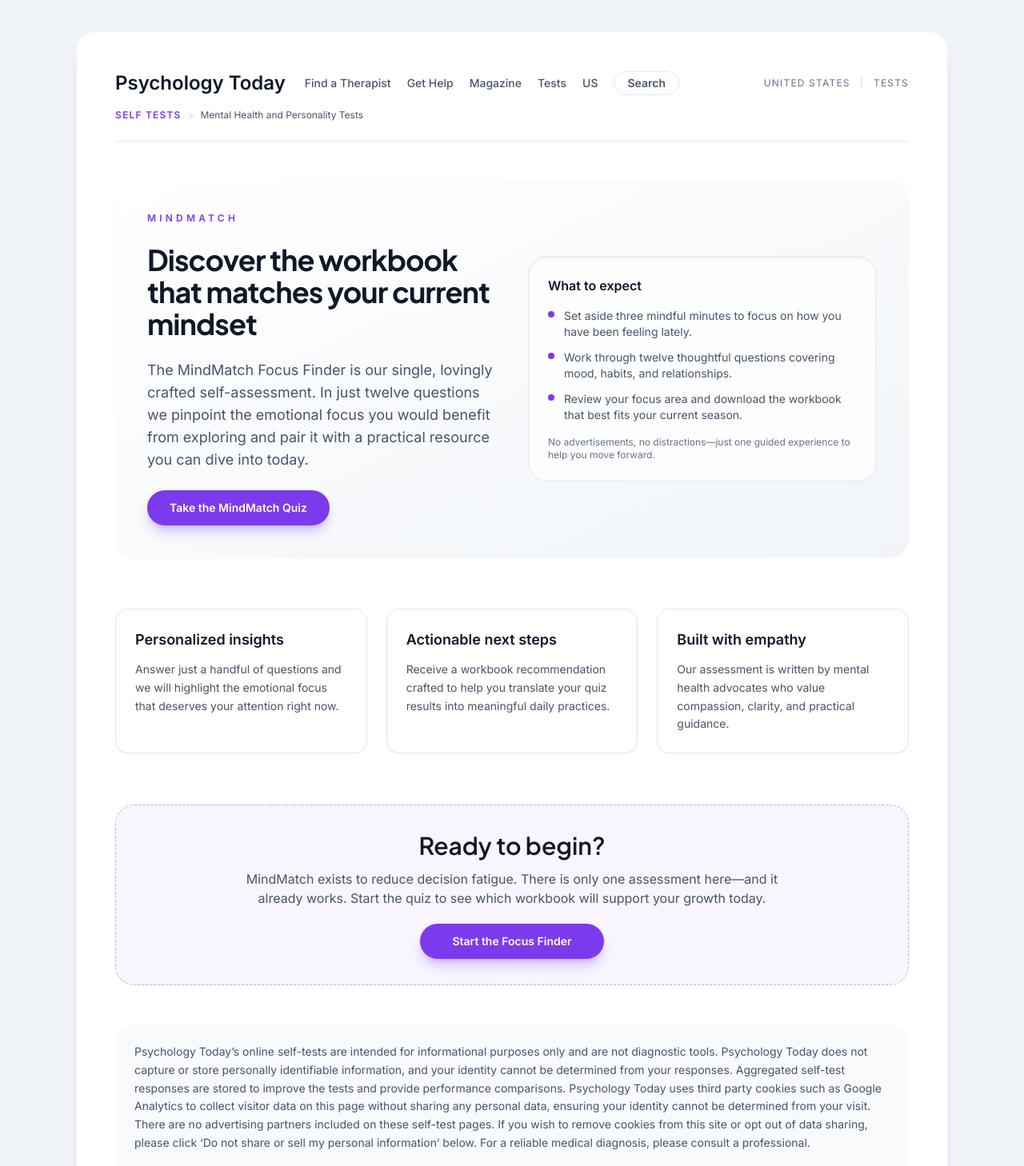
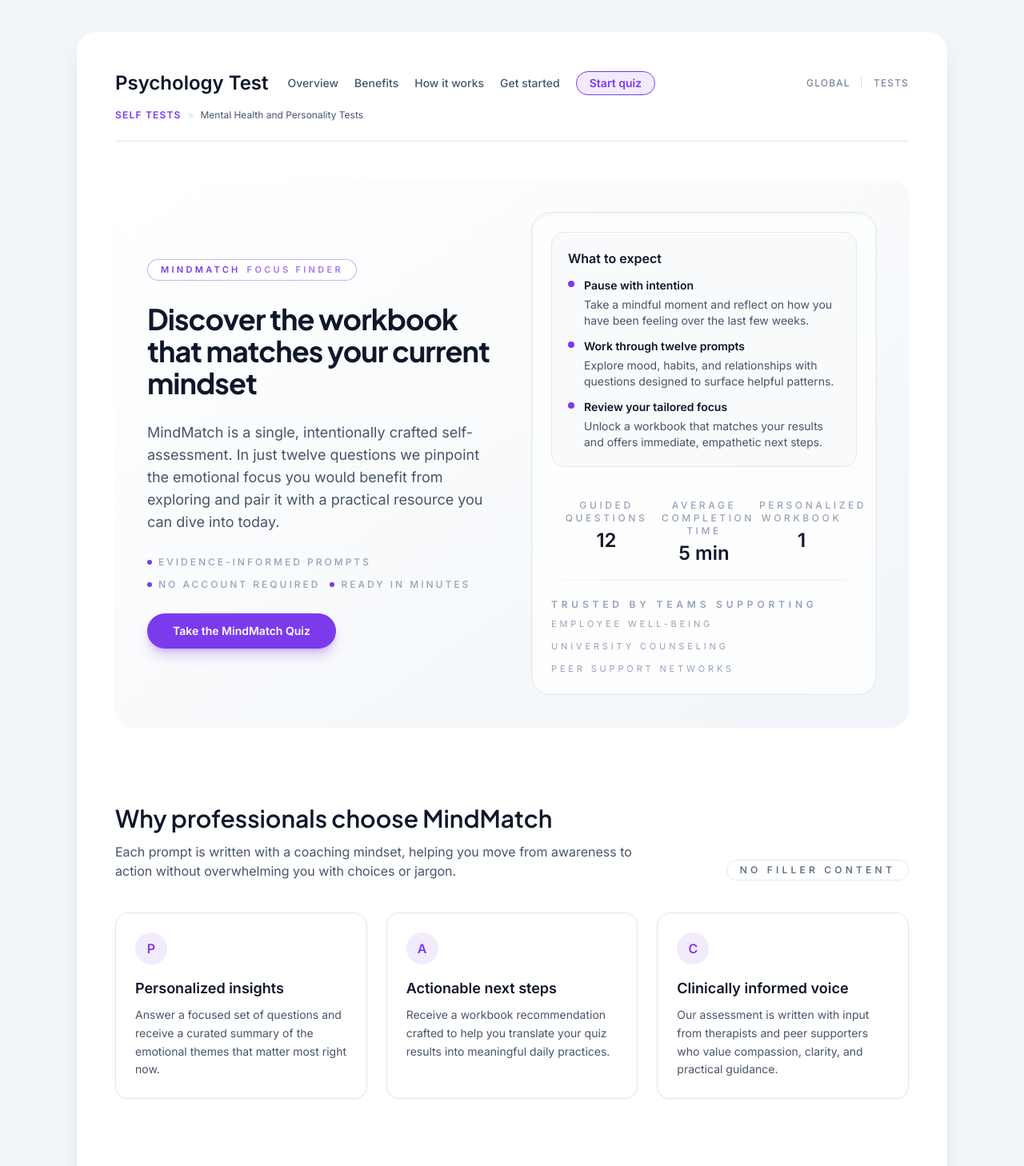
Before and after one commit to Gpstrackergsm/psychology-ai-quiz, a React (Vite) app in the folder frontend/: page / in a window 1280 px wide. Shown: the top 1458 px of the page at 80% size. Built offline with nearby package versions, Linux system fonts and the light colour scheme.

Commit message:
Update branding to Psychology Test and global context

```diff
--- a/frontend/src/components/LandingPage.jsx
+++ b/frontend/src/components/LandingPage.jsx
@@ -4,7 +4,7 @@
   {
     title: 'Personalized insights',
     description:
-      'Answer just a handful of questions and we will highlight the emotional focus that deserves your attention right now.'
+      'Answer a focused set of questions and receive a curated summary of the emotional themes that matter most right now.'
   },
   {
     title: 'Actionable next steps',
@@ -12,16 +12,31 @@
       'Receive a workbook recommendation crafted to help you translate your quiz results into meaningful daily practices.'
   },
   {
-    title: 'Built with empathy',
+    title: 'Clinically informed voice',
     description:
-      'Our assessment is written by mental health advocates who value compassion, clarity, and practical guidance.'
+      'Our assessment is written with input from therapists and peer supporters who value compassion, clarity, and practical guidance.'
   }
 ];
 
 const steps = [
-  'Set aside three mindful minutes to focus on how you have been feeling lately.',
-  'Work through twelve thoughtful questions covering mood, habits, and relationships.',
-  'Review your focus area and download the workbook that best fits your current season.'
+  {
+    title: 'Pause with intention',
+    description: 'Take a mindful moment and reflect on how you have been feeling over the last few weeks.'
+  },
+  {
+    title: 'Work through twelve prompts',
+    description: 'Explore mood, habits, and relationships with questions designed to surface helpful patterns.'
+  },
+  {
+    title: 'Review your tailored focus',
+    description: 'Unlock a workbook that matches your results and offers immediate, empathetic next steps.'
+  }
+];
+
+const stats = [
+  { value: '12', label: 'Guided questions' },
+  { value: '5 min', label: 'Average completion time' },
+  { value: '1', label: 'Personalized workbook' }
 ];
 
 function LandingPage({ containerVariants, onStart }) {
@@ -32,58 +47,149 @@
       initial="hidden"
       animate="visible"
       exit="exit"
-      className="space-y-16"
+      className="space-y-20 md:space-y-24"
     >
-      <section className="grid gap-10 rounded-3xl bg-gradient-to-br from-white via-slate-50 to-slate-100 p-10 shadow-sm md:grid-cols-2 md:items-center">
-        <div className="space-y-6">
-          <p className="text-xs font-semibold uppercase tracking-[0.35em] text-primary">MindMatch</p>
+      <section
+        id="overview"
+        className="grid gap-12 rounded-3xl bg-gradient-to-br from-white via-slate-50 to-slate-100 p-10 shadow-sm md:grid-cols-2 md:items-center"
+      >
+        <div className="space-y-7">
+          <span className="inline-flex items-center gap-2 rounded-full border border-primary/40 bg-white px-4 py-1 text-[11px] font-semibold uppercase tracking-[0.3em] text-primary">
+            MindMatch
+            <span className="hidden text-primary/70 md:inline">Focus Finder</span>
+          </span>
           <h1 className="font-display text-3xl font-bold tracking-tight text-slate-900 md:text-4xl">
             Discover the workbook that matches your current mindset
           </h1>
-          <p className="text-base text-slate-600 md:text-lg">
-            The MindMatch Focus Finder is our single, lovingly crafted self-assessment. In just twelve questions we pinpoint the
-            emotional focus you would benefit from exploring and pair it with a practical resource you can dive into today.
+          <p className="text-base leading-relaxed text-slate-600 md:text-lg">
+            MindMatch is a single, intentionally crafted self-assessment. In just twelve questions we pinpoint the emotional focus
+            you would benefit from exploring and pair it with a practical resource you can dive into today.
           </p>
+          <div className="flex flex-wrap gap-3 text-xs font-medium uppercase tracking-[0.25em] text-slate-400">
+            <span className="inline-flex items-center gap-2">
+              <span className="h-1.5 w-1.5 rounded-full bg-primary" aria-hidden="true" />Evidence-informed prompts
+            </span>
+            <span className="inline-flex items-center gap-2">
+              <span className="h-1.5 w-1.5 rounded-full bg-primary" aria-hidden="true" />No account required
+            </span>
+            <span className="inline-flex items-center gap-2">
+              <span className="h-1.5 w-1.5 rounded-full bg-primary" aria-hidden="true" />Ready in minutes
+            </span>
+          </div>
           <motion.button
             type="button"
             whileHover={{ scale: 1.03 }}
             whileTap={{ scale: 0.98 }}
             onClick={onStart}
-            className="inline-flex items-center justify-center rounded-full bg-primary px-7 py-3 text-sm font-semibold text-white shadow-lg shadow-primary/30 transition hover:bg-primary-dark"
+            className="inline-flex items-center justify-center rounded-full bg-primary px-8 py-3 text-sm font-semibold text-white shadow-lg shadow-primary/30 transition hover:bg-primary-dark"
           >
             Take the MindMatch Quiz
           </motion.button>
         </div>
 
-        <div className="space-y-4 rounded-3xl border border-slate-200 bg-white/80 p-6 text-sm text-slate-600 shadow-inner">
+        <div className="space-y-6 rounded-3xl border border-slate-200 bg-white/80 p-6 text-sm text-slate-600 shadow-inner">
+          <div className="space-y-3 rounded-2xl border border-slate-200 bg-slate-50/70 p-5 text-slate-600">
             <h2 className="text-base font-semibold text-slate-900">What to expect</h2>
             <ul className="space-y-3">
               {steps.map((step) => (
-              <li key={step} className="flex items-start gap-3">
+                <li key={step.title} className="flex gap-3">
                   <span className="mt-1 inline-flex h-2 w-2 flex-shrink-0 rounded-full bg-primary" aria-hidden="true" />
-                <span>{step}</span>
+                  <span>
+                    <span className="block text-sm font-semibold text-slate-900">{step.title}</span>
+                    <span className="mt-1 block text-sm text-slate-600">{step.description}</span>
+                  </span>
                 </li>
               ))}
             </ul>
-          <p className="text-xs text-slate-500">No advertisements, no distractions—just one guided experience to help you move forward.</p>
+          </div>
+
+          <dl className="grid gap-4 rounded-2xl bg-white/70 p-4 text-center shadow-sm md:grid-cols-3">
+            {stats.map((stat) => (
+              <div key={stat.label} className="space-y-1">
+                <dt className="text-xs font-medium uppercase tracking-[0.3em] text-slate-400">{stat.label}</dt>
+                <dd className="text-2xl font-semibold text-slate-900">{stat.value}</dd>
+              </div>
+            ))}
+          </dl>
+
+          <div className="space-y-2 text-xs text-slate-500">
+            <p className="font-semibold uppercase tracking-[0.4em] text-slate-400">Trusted by teams supporting</p>
+            <div className="flex flex-wrap gap-3 text-[11px] uppercase tracking-[0.35em] text-slate-400">
+              <span>Employee well-being</span>
+              <span>University counseling</span>
+              <span>Peer support networks</span>
+            </div>
+          </div>
         </div>
       </section>
 
-      <section className="grid gap-6 md:grid-cols-3">
+      <section id="benefits" className="space-y-10">
+        <div className="flex flex-col gap-4 md:flex-row md:items-end md:justify-between">
+          <div className="space-y-3">
+            <h2 className="font-display text-2xl font-semibold text-slate-900 md:text-3xl">Why professionals choose MindMatch</h2>
+            <p className="max-w-2xl text-sm text-slate-600 md:text-base">
+              Each prompt is written with a coaching mindset, helping you move from awareness to action without overwhelming you with
+              choices or jargon.
+            </p>
+          </div>
+          <span className="inline-flex items-center gap-2 rounded-full border border-slate-200 px-4 py-1 text-xs font-semibold uppercase tracking-[0.35em] text-slate-500">
+            No filler content
+          </span>
+        </div>
+
+        <div className="grid gap-6 md:grid-cols-3">
           {features.map((feature) => (
             <article
               key={feature.title}
-            className="space-y-3 rounded-2xl border border-slate-200 bg-white p-6 text-slate-600 shadow-sm transition hover:shadow-md"
+              className="group space-y-4 rounded-2xl border border-slate-200 bg-white p-6 text-slate-600 shadow-sm transition hover:-translate-y-1 hover:border-primary/40 hover:shadow-lg"
             >
+              <div className="inline-flex h-10 w-10 items-center justify-center rounded-full bg-primary/10 font-semibold text-primary">
+                {feature.title[0]}
+              </div>
+              <div className="space-y-2">
                 <h3 className="text-lg font-semibold text-slate-900">{feature.title}</h3>
-            <p className="text-sm leading-relaxed">{feature.description}</p>
+                <p className="text-sm leading-relaxed text-slate-600">{feature.description}</p>
+              </div>
             </article>
           ))}
+        </div>
       </section>
 
-      <section className="rounded-3xl border border-dashed border-primary/40 bg-primary/5 p-8 text-center">
-        <h2 className="font-display text-2xl font-semibold text-slate-900 md:text-3xl">Ready to begin?</h2>
-        <p className="mx-auto mt-3 max-w-2xl text-sm text-slate-600 md:text-base">
+      <section
+        id="process"
+        className="grid gap-8 rounded-3xl border border-slate-200 bg-white/90 p-8 shadow-sm md:grid-cols-[0.8fr,1.2fr]"
+      >
+        <div className="space-y-3">
+          <h2 className="font-display text-2xl font-semibold text-slate-900">How it works</h2>
+          <p className="text-sm text-slate-600 md:text-base">
+            We streamlined the experience so you can stay present with your answers. There are no ads, no surprise upsells, and no
+            confusing detours—just a guided path toward your next step.
+          </p>
+        </div>
+        <ol className="space-y-4">
+          {steps.map((step, index) => (
+            <li
+              key={step.title}
+              className="flex gap-4 rounded-2xl border border-slate-200 bg-white/70 p-4 shadow-sm transition hover:border-primary/40"
+            >
+              <span className="flex h-10 w-10 flex-shrink-0 items-center justify-center rounded-full bg-primary text-sm font-semibold text-white">
+                {index + 1}
+              </span>
+              <div className="space-y-1">
+                <h3 className="text-base font-semibold text-slate-900">{step.title}</h3>
+                <p className="text-sm text-slate-600">{step.description}</p>
+              </div>
+            </li>
+          ))}
+        </ol>
+      </section>
+
+      <section
+        id="start"
+        className="rounded-3xl border border-slate-800 bg-slate-900 p-8 text-center text-slate-100 shadow-lg md:p-10"
+      >
+        <h2 className="font-display text-2xl font-semibold md:text-3xl">Ready to begin?</h2>
+        <p className="mx-auto mt-3 max-w-2xl text-sm text-slate-300 md:text-base">
           MindMatch exists to reduce decision fatigue. There is only one assessment here—and it already works. Start the quiz to
           see which workbook will support your growth today.
         </p>
@@ -92,7 +198,7 @@
           whileHover={{ scale: 1.03 }}
           whileTap={{ scale: 0.98 }}
           onClick={onStart}
-          className="mt-5 inline-flex items-center justify-center rounded-full bg-primary px-10 py-3 text-sm font-semibold text-white shadow-lg shadow-primary/30 transition hover:bg-primary-dark"
+          className="mt-6 inline-flex items-center justify-center rounded-full bg-white px-10 py-3 text-sm font-semibold text-primary transition hover:bg-primary hover:text-white"
         >
           Start the Focus Finder
         </motion.button>
--- a/frontend/src/components/QuizPage.jsx
+++ b/frontend/src/components/QuizPage.jsx
@@ -103,7 +103,7 @@
           <div className="space-y-3">
             <h2 className="text-base font-semibold uppercase tracking-widest text-slate-500">About this self-test</h2>
             <p>
-              This MindMatch assessment mirrors the Psychology Today test experience, offering a compassionate snapshot of your
+              This MindMatch assessment mirrors the Psychology Test experience, offering a compassionate snapshot of your
               current mindset. Use it for insight, not diagnosis, and bring your results to a trusted professional if you’d like
               ongoing support.
             </p>
--- a/frontend/src/components/ResultPage.jsx
+++ b/frontend/src/components/ResultPage.jsx
@@ -161,7 +161,7 @@
             <ul className="space-y-2 text-slate-600">
               <li>• Bookmark this snapshot and revisit in a few weeks to compare progress.</li>
               <li>• Bring your focus area into therapy or journaling for deeper exploration.</li>
-              <li>• Explore additional Psychology Today self-tests to expand your self-awareness.</li>
+              <li>• Explore additional Psychology Test self-tests to expand your self-awareness.</li>
             </ul>
           </div>
           <div className="rounded-2xl bg-white p-4 text-slate-600 shadow-sm">
--- a/frontend/src/components/SiteFooter.jsx
+++ b/frontend/src/components/SiteFooter.jsx
@@ -47,7 +47,7 @@
             <span key={label}>{label}</span>
           ))}
         </div>
-        <p className="text-[11px] text-slate-400">Psychology Today © 2025 Sussex Publishers, LLC</p>
+        <p className="text-[11px] text-slate-400">Psychology Test © 2025 Sussex Publishers, LLC</p>
       </motion.section>
     </div>
   );
--- a/frontend/src/components/SiteHeader.jsx
+++ b/frontend/src/components/SiteHeader.jsx
@@ -15,19 +15,19 @@
     >
       <div className="flex flex-wrap items-center justify-between gap-4">
         <div className="flex items-center gap-6">
-          <span className="text-2xl font-semibold text-slate-900">Psychology Today</span>
+          <span className="text-2xl font-semibold text-slate-900">Psychology Test</span>
           <nav className="hidden items-center gap-5 text-sm font-medium text-slate-600 md:flex">
-            {navItems.map((item) => (
-              <a key={item} href="#" className="transition hover:text-primary-dark">
-                {item}
+            {navItems.map(({ label, href }) => (
+              <a key={label} href={href} className="transition hover:text-primary-dark">
+                {label}
               </a>
             ))}
-            <button
-              type="button"
-              className="rounded-full border border-slate-200 px-4 py-1 text-sm font-semibold text-slate-600 transition hover:border-primary hover:text-primary-dark"
+            <a
+              href="#start"
+              className="rounded-full border border-primary bg-primary/10 px-4 py-1 text-sm font-semibold text-primary transition hover:bg-primary hover:text-white"
             >
-              Search
-            </button>
+              Start quiz
+            </a>
           </nav>
         </div>
         <div className="flex items-center gap-3 text-xs uppercase tracking-widest text-slate-500">
--- a/frontend/src/data/siteChrome.js
+++ b/frontend/src/data/siteChrome.js
@@ -1,18 +1,17 @@
 export const navItems = [
-  'Find a Therapist',
-  'Get Help',
-  'Magazine',
-  'Tests',
-  'US'
+  { label: 'Overview', href: '#overview' },
+  { label: 'Benefits', href: '#benefits' },
+  { label: 'How it works', href: '#process' },
+  { label: 'Get started', href: '#start' }
 ];
 
 export const siteBreadcrumbContext = {
-  region: 'United States',
+  region: 'Global',
   section: 'Tests'
 };
 
 export const socialChannels = [
-  'Psychology Today',
+  'Psychology Test',
   'Facebook',
   'Bluesky',
   'X',
@@ -40,7 +39,7 @@
 ];
 
 export const magazineCovers = [
-  'United States',
+  'Global Edition',
   'September 2025 magazine cover',
   'July 2025 magazine cover',
   'May 2025 magazine cover',
@@ -49,7 +48,7 @@
 ];
 
 export const siteDisclaimer =
-  'Psychology Today’s online self-tests are intended for informational purposes only and are not diagnostic tools. Psychology Today does not capture or store personally identifiable information, and your identity cannot be determined from your responses. Aggregated self-test responses are stored to improve the tests and provide performance comparisons. Psychology Today uses third party cookies such as Google Analytics to collect visitor data on this page without sharing any personal data, ensuring your identity cannot be determined from your visit. There are no advertising partners included on these self-test pages. If you wish to remove cookies from this site or opt out of data sharing, please click ‘Do not share or sell my personal information’ below. For a reliable medical diagnosis, please consult a professional.';
+  'Psychology Test’s online self-tests are intended for informational purposes only and are not diagnostic tools. Psychology Test does not capture or store personally identifiable information, and your identity cannot be determined from your responses. Aggregated self-test responses are stored to improve the tests and provide performance comparisons. Psychology Test uses third party cookies such as Google Analytics to collect visitor data on this page without sharing any personal data, ensuring your identity cannot be determined from your visit. There are no advertising partners included on these self-test pages. If you wish to remove cookies from this site or opt out of data sharing, please click ‘Do not share or sell my personal information’ below. For a reliable medical diagnosis, please consult a professional.';
 
 export const stageShellProps = {
   landing: {
```
Lines whose indentation alone changed are shown as unchanged.
